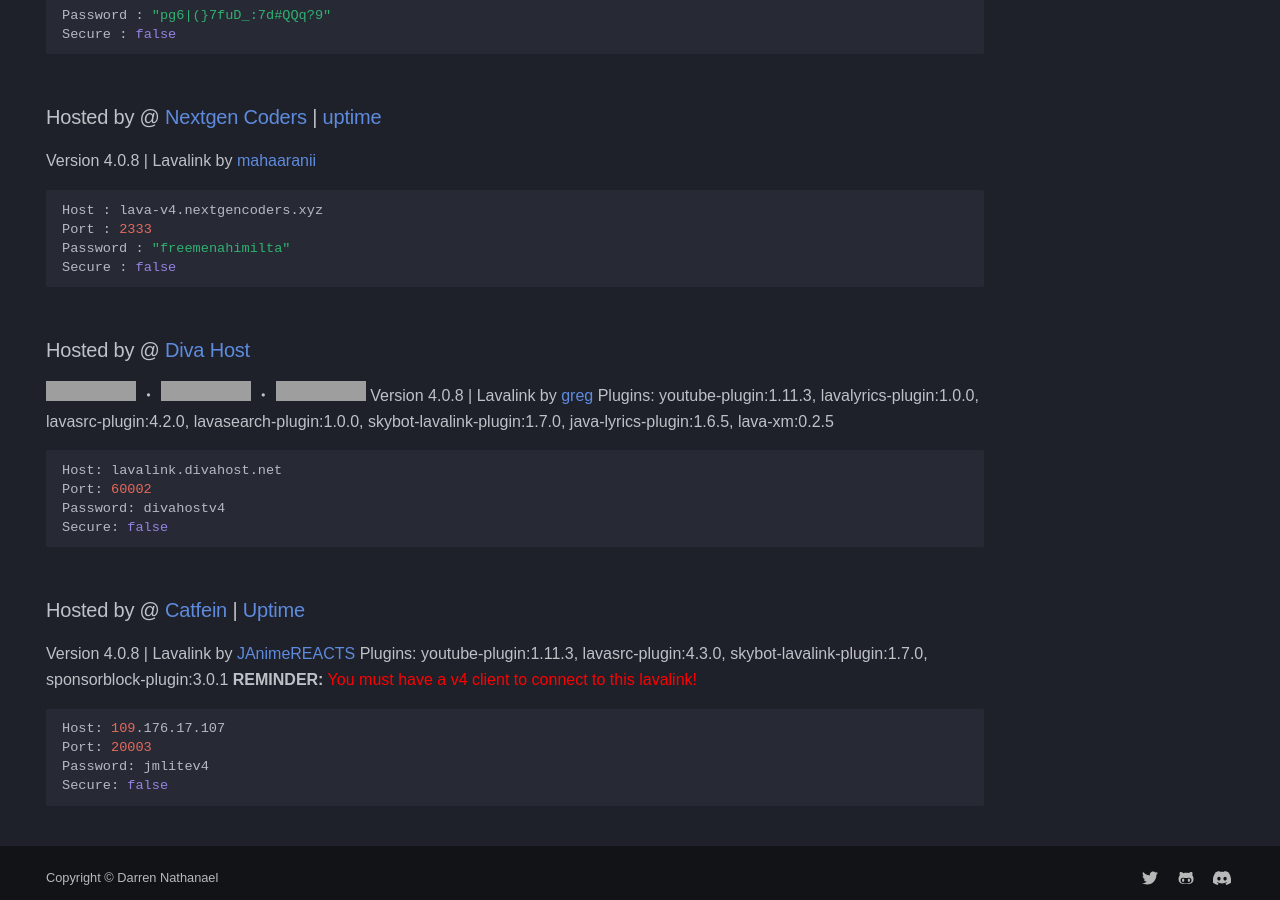
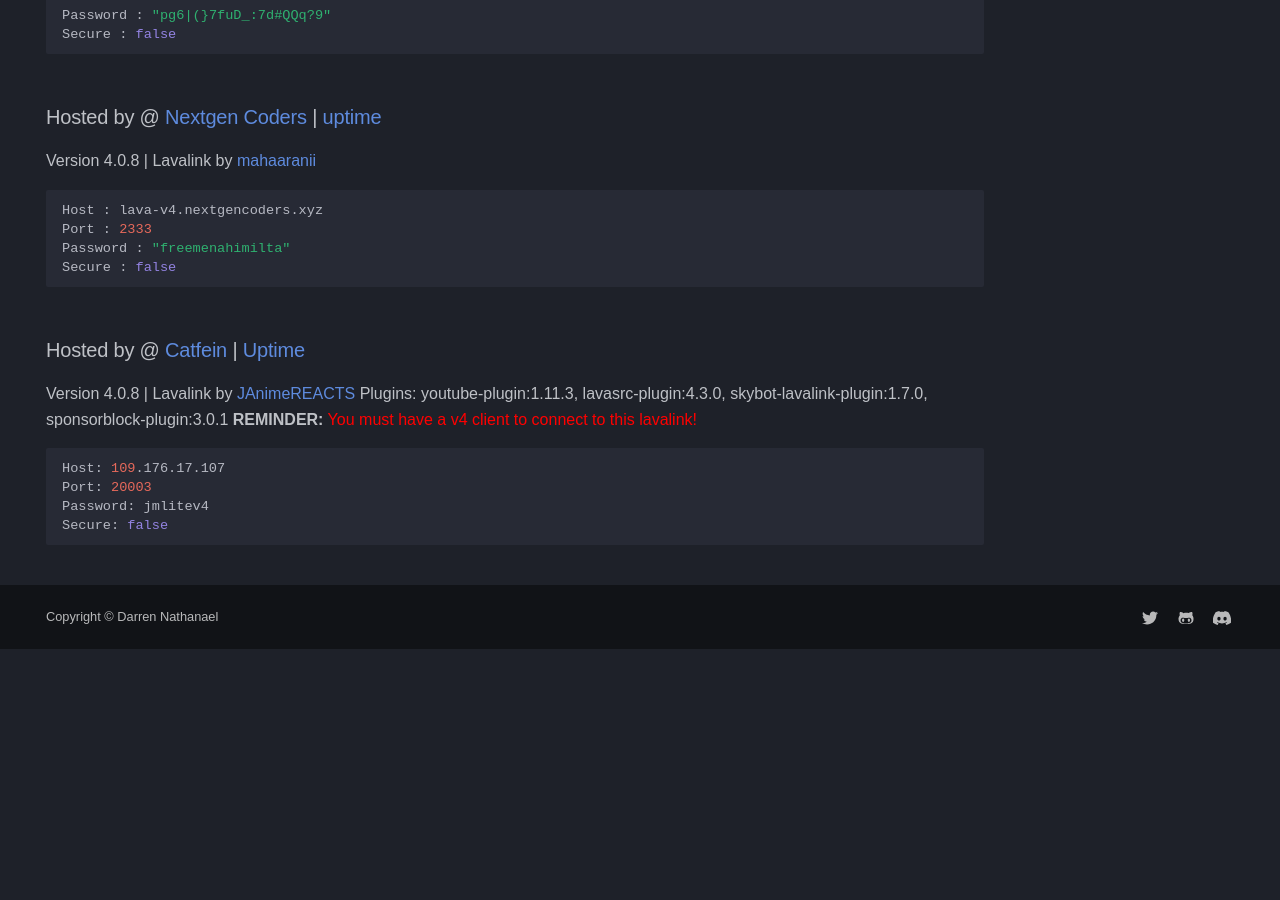
Before and after one commit to DarrenOfficial/lavalink-list, an MkDocs documentation site: the page built from docs/NoSSL/lavalink-without-ssl.md, in a window 1280 px wide and 900 px high, scrolled down 2939 px. Built offline with MkDocs 1.6.1 and Material for MkDocs 9.7.7, drawn with Linux system fonts in a browser that asks for light colours; some web fonts are replaced; comment, search, counter and statistics services are not loaded; a style sheet for code colours, icons or effects is not loaded; after the commit the page ends 3588 px from its top, so only the background shows below that; some of the changed text lies outside the part shown; grey boxes are pictures that could not be loaded.

Commit message:
Update lavalink-without-ssl.md (#634)

````diff
--- a/docs/NoSSL/lavalink-without-ssl.md
+++ b/docs/NoSSL/lavalink-without-ssl.md
@@ -145,17 +145,6 @@ Password : "freemenahimilta"
 Secure : false
 ```
 
-### Hosted by @ [Diva Host](https://discord.gg/divahost)
-![playersv4](https://lavalink-list-api.ajieblogs.eu.org/diva-hosting-free/badge/Players) ・ ![Online](https://lavalink-list-api.ajieblogs.eu.org/diva-hosting-free/badge/Status) ・ ![Load](https://lavalink-list-api.ajieblogs.eu.org/diva-hosting-free/badge/Load)
-Version 4.0.8 | Lavalink by [greg](https://discord.gg/pMJCfv3VXB) Plugins: youtube-plugin:1.11.3, lavalyrics-plugin:1.0.0, lavasrc-plugin:4.2.0, lavasearch-plugin:1.0.0, skybot-lavalink-plugin:1.7.0, java-lyrics-plugin:1.6.5, lava-xm:0.2.5
-```bash
-Host: lavalink.divahost.net
-Port: 60002
-Password: divahostv4
-Secure: false
-```
-
-
 ### Hosted by @ [Catfein](https://discord.gg/5DQ7XWK5Hy) | [Uptime](https://hetrixtools.com/report/uptime/0da291f13750558ad637bf795974619b/)
 Version 4.0.8 | Lavalink by [JAnimeREACTS](https://discord.gg/Kzc7yCy9uY) Plugins: youtube-plugin:1.11.3, lavasrc-plugin:4.3.0, skybot-lavalink-plugin:1.7.0, sponsorblock-plugin:3.0.1
 **REMINDER:** <span style="color:red;">You must have a v4 client to connect to this lavalink!</span>
````
